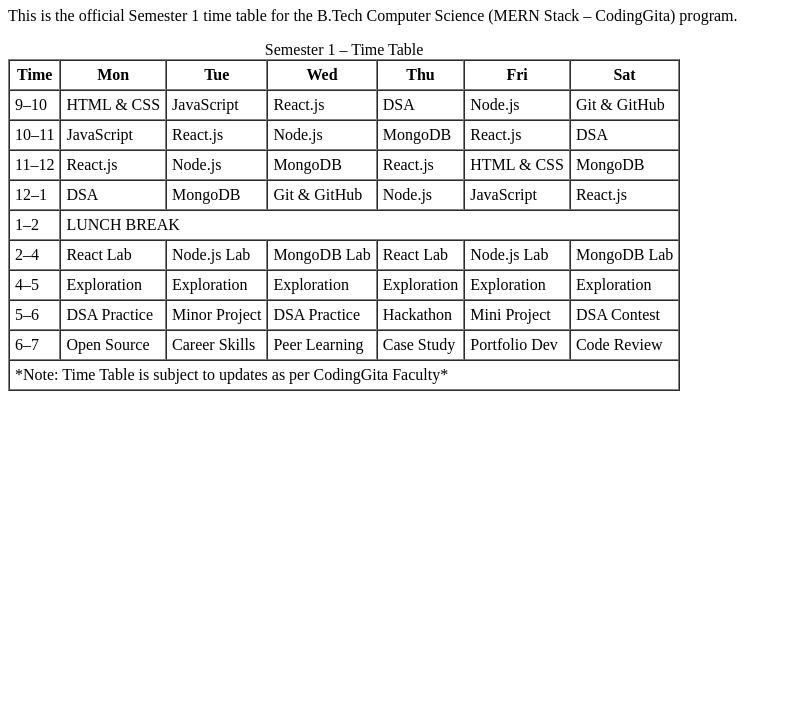
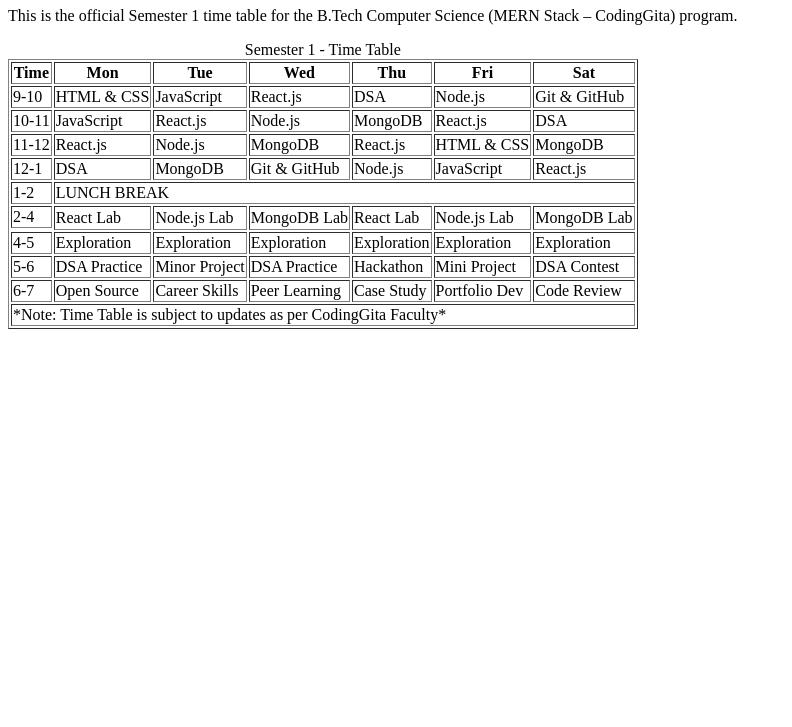
Before and after one commit to neev3654/HTMLAssignments, a plain HTML site: page Assignment-7/mern.html in a window 1280 px wide. Shown: the part 73-800 px from the top of the page, without its empty margins (0-792 px from the left). Drawn offline with Linux system fonts and the light colour scheme.

Commit message:
Added Assignment-7

```diff
--- a/Assignment-7/mern.html
+++ b/Assignment-7/mern.html
@@ -2,15 +2,15 @@
 <html lang="en">
 <head>
   <meta charset="UTF-8">
-  <title>CodingGita – Time Table</title>
+  <title>CodingGita - Time Table</title>
 </head>
 <body>
 
-  <h1>BE Computer Engineering – Weekly Time Table</h1>
+  <h1>BE Computer Engineering - Weekly Time Table</h1>
   <p>This is the official Semester 1 time table for the B.Tech Computer Science (MERN Stack – CodingGita) program.</p>
 
-  <table border="1" cellspacing="0" cellpadding="5">
-    <caption>Semester 1 – Time Table</caption>
+  <table border="1" >
+    <caption>Semester 1 - Time Table</caption>
     <thead>
       <tr>
         <th>Time</th>
@@ -24,7 +24,7 @@
     </thead>
     <tbody>
       <tr>
-        <td>9–10</td>
+        <td>9-10</td>
         <td>HTML &amp; CSS</td>
         <td>JavaScript</td>
         <td>React.js</td>
@@ -33,7 +33,7 @@
         <td>Git &amp; GitHub</td>
       </tr>
       <tr>
-        <td>10–11</td>
+        <td>10-11</td>
         <td>JavaScript</td>
         <td>React.js</td>
         <td>Node.js</td>
@@ -42,7 +42,7 @@
         <td>DSA</td>
       </tr>
       <tr>
-        <td>11–12</td>
+        <td>11-12</td>
         <td>React.js</td>
         <td>Node.js</td>
         <td>MongoDB</td>
@@ -51,7 +51,7 @@
         <td>MongoDB</td>
       </tr>
       <tr>
-        <td>12–1</td>
+        <td>12-1</td>
         <td>DSA</td>
         <td>MongoDB</td>
         <td>Git &amp; GitHub</td>
@@ -61,12 +61,12 @@
       </tr>
 
       <tr>
-        <td>1–2</td>
+        <td>1-2</td>
         <td colspan="6">LUNCH BREAK</td>
       </tr>
 
       <tr>
-        <td>2–4</td>
+        <td>2-4</td>
         <td rowspan="2">React Lab</td>
         <td rowspan="2">Node.js Lab</td>
         <td rowspan="2">MongoDB Lab</td>
@@ -80,7 +80,7 @@
       </tr>
 
       <tr>
-        <td>4–5</td>
+        <td>4-5</td>
         <td>Exploration</td>
         <td>Exploration</td>
         <td>Exploration</td>
@@ -90,7 +90,7 @@
       </tr>
 
       <tr>
-        <td>5–6</td>
+        <td>5-6</td>
         <td>DSA Practice</td>
         <td>Minor Project</td>
         <td>DSA Practice</td>
@@ -99,7 +99,7 @@
         <td>DSA Contest</td>
       </tr>
       <tr>
-        <td>6–7</td>
+        <td>6-7</td>
         <td>Open Source</td>
         <td>Career Skills</td>
         <td>Peer Learning</td>
```
